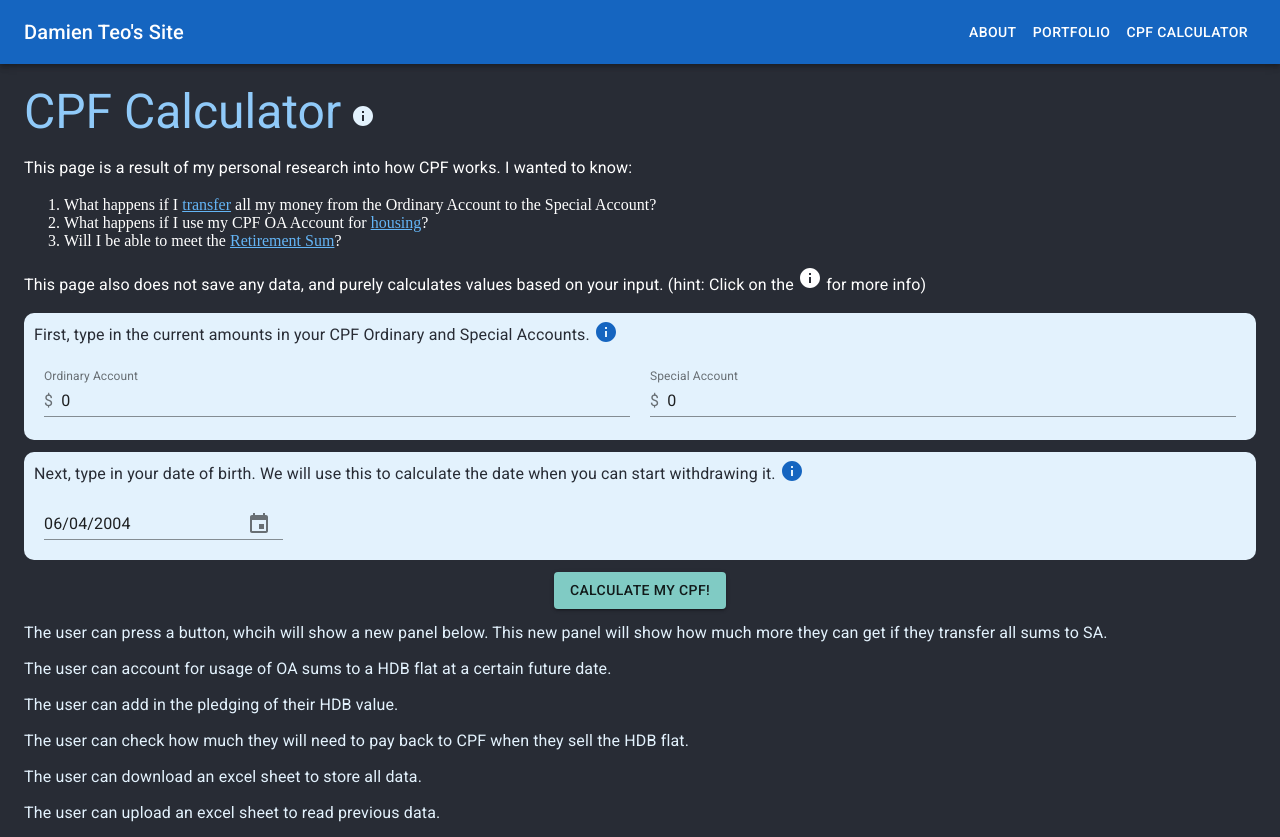
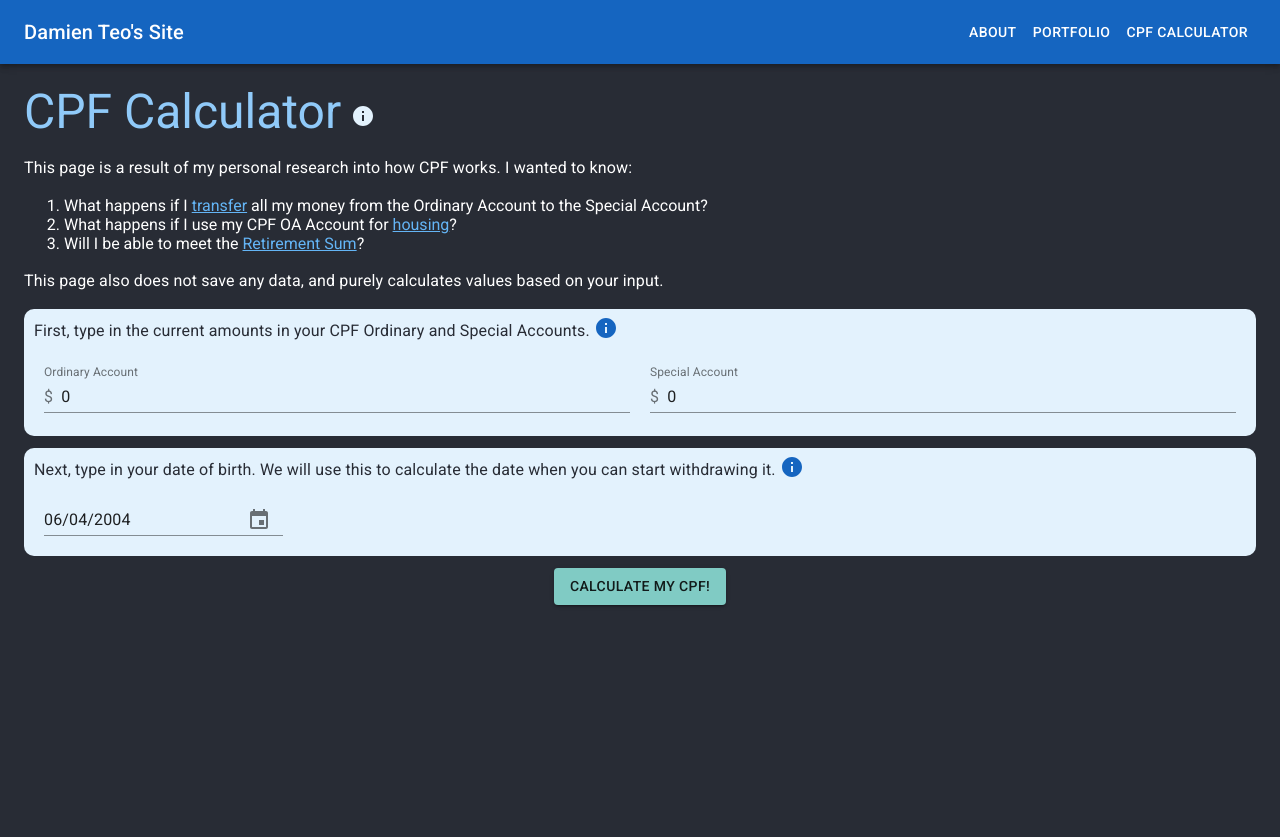
Before and after one commit to damienteo/my-app, a Next.js app: page /cpf-calculator in a window 1280 px wide. After the commit the page ends 800 px from the top, so only its background shows below. Built offline with nearby package versions, Linux system fonts and the light colour scheme.

Commit message:
Fix minor styling issues

```diff
--- a/components/views/cpfCalculator.jsx
+++ b/components/views/cpfCalculator.jsx
@@ -9,7 +9,6 @@ import {
 import { makeStyles } from '@material-ui/core/styles'
 import { Button, Grid, Snackbar, IconButton } from '@material-ui/core/'
 import CloseIcon from '@material-ui/icons/Close'
-import InfoIcon from '@material-ui/icons/Info'
 import { cyan, teal } from '@material-ui/core/colors/'
 
 import Layout from '../layout/layout'
@@ -23,7 +22,8 @@ import {
 } from '../common'
 
 import { calculateFutureValues, roundTo2Dec } from '../../utils/cpfCalculator'
-import { withdrawalAge, payoutAge } from '../../constants'
+import { getYearsAndMonths } from '../../utils/utils'
+import { cpfAccounts, withdrawalAge, payoutAge } from '../../constants'
 
 const useStyles = makeStyles((theme) => ({
   headerWrapper: {
@@ -41,6 +41,7 @@ const useStyles = makeStyles((theme) => ({
       margin: `${theme.spacing(1)}px 0`,
     },
   },
+  listWrapper: { fontFamily: '"Roboto", "Helvetica", "Arial", sans-serif' },
   paragraph: {
     margin: `0 0 ${theme.spacing(1.5)}px`,
     color: '#282c35',
@@ -58,34 +59,13 @@ const useStyles = makeStyles((theme) => ({
       backgroundColor: cyan[200],
     },
   },
+  bottomPlaceholder: {
+    height: `${theme.spacing(5)}px`,
+  },
 }))
-
-const cpfAccounts = [
-  {
-    label: 'Ordinary Account',
-    field: 'ordinaryAccount',
-  },
-  {
-    label: 'Special Account',
-    field: 'specialAccount',
-  },
-]
 
 const minDate = moment().subtract(withdrawalAge, 'y')
 const maxDate = moment().subtract(16, 'y')
-
-const getYearsAndMonths = (value) => {
-  const months = value % 12
-  const years = (value - months) / 12
-
-  if (years === 0 && months === 1) return `${months} month`
-
-  if (years === 0) return `${months} months`
-
-  if (months === 1) return `${years} years and ${months} month`
-
-  return `${years} years and ${months} months`
-}
 
 const CPFCalculatorPage = () => {
   const classes = useStyles()
@@ -184,6 +164,7 @@ const CPFCalculatorPage = () => {
           This page is a result of my personal research into how CPF works. I
           wanted to know:
         </Paragraph>
+        <div className={classes.listWrapper}>
           <ol>
             <li>
               What happens if I{' '}
@@ -210,12 +191,10 @@ const CPFCalculatorPage = () => {
               ?
             </li>
           </ol>
+        </div>
         <Paragraph className={classes.introduction}>
           This page also does not save any data, and purely calculates values
-          based on your input.{' '}
-          <span>
-            (hint: Click on the <InfoIcon /> for more info)
-          </span>
+          based on your input.
         </Paragraph>
 
         {/* User Input */}
@@ -307,9 +286,7 @@ const CPFCalculatorPage = () => {
             </Paragraph>
             <Paragraph className={classes.paragraph}>
               CPF interest is computed monthly. It is then credited to your
-              respective accounts and compounded annually. CPF interest earned
-              in 2019 will be credited to members’ CPF accounts by the end of 1
-              January 2020.
+              respective accounts and compounded annually.
               <InfoPopup title="How interest is paid">
                 <Paragraph className={classes.paragraph}>
                   <ExternalLink
@@ -320,59 +297,59 @@ const CPFCalculatorPage = () => {
                 </Paragraph>
               </InfoPopup>
             </Paragraph>
-            <Paragraph className={classes.paragraph}>
-              Take into account bonus interest
+            {/* <Paragraph className={classes.paragraph}>
+              TODO: Take into account bonus interest
             </Paragraph>
             <Paragraph className={classes.paragraph}>
-              The FE will calculate for them how much is in their RA at the age
-              of 65.
+              TODO: Take into account monthly Contribution
             </Paragraph>
             <Paragraph className={classes.paragraph}>
-              The FE will calculate for them how much they can withdraw at the
-              age of 55.
+              TODO: The FE will calculate for them how much is in their RA at
+              the age of 65.
             </Paragraph>
             <Paragraph className={classes.paragraph}>
-              The FE will calculate for them how much they can withdraw at the
-              age of 65. (either with withdrawal or without withdrawal)
+              Possible: The FE will calculate for them how much they can
+              withdraw at the age of 55.
             </Paragraph>
             <Paragraph className={classes.paragraph}>
-              show impact on CPF life
-            </Paragraph>
+              Possible: The FE will calculate for them how much they can
+              withdraw at the age of 65. (either with withdrawal or without
+              withdrawal at 55)
+            </Paragraph> */}
           </Section>
         )}
 
-        <Paragraph>
+        {/* <Paragraph>
           The user can press a button, whcih will show a new panel below. This
           new panel will show how much more they can get if they transfer all
           sums to SA.
+        </Paragraph>
+        <Paragraph>
+          The user can see a breakdown of values month-on-month
+        </Paragraph>
+        <Paragraph>
+          The user can add in the pledging of their HDB value.
         </Paragraph>
         <Paragraph>
           The user can account for usage of OA sums to a HDB flat at a certain
           future date.
         </Paragraph>
         <Paragraph>
-          The user can add in the pledging of their HDB value.
-        </Paragraph>
-        <Paragraph>
           The user can check how much they will need to pay back to CPF when
           they sell the HDB flat.
-        </Paragraph>
-        <Paragraph>
-          The user can download an excel sheet to store all data.
-        </Paragraph>
-        <Paragraph>
-          The user can upload an excel sheet to read previous data.
-        </Paragraph>
+        </Paragraph> */}
+
+        <div className={classes.bottomPlaceholder} />
 
         <Snackbar
           anchorOrigin={{
             vertical: 'bottom',
-            horizontal: 'left',
+            horizontal: 'right',
           }}
           open={snackbarOpen}
-          autoHideDuration={2000}
+          autoHideDuration={1000}
           onClose={handleSnackbarClose}
-          message="Calculated!"
+          message="Success!"
           action={
             <IconButton
               size="small"
--- a/constants.js
+++ b/constants.js
@@ -2,6 +2,17 @@ export const navLinks = [
   { url: 'about', text: 'about' },
   { url: 'portfolio', text: 'portfolio' },
   { url: 'cpf-calculator', text: 'cpf calculator' },
+]
+
+export const cpfAccounts = [
+  {
+    label: 'Ordinary Account',
+    field: 'ordinaryAccount',
+  },
+  {
+    label: 'Special Account',
+    field: 'specialAccount',
+  },
 ]
 
 export const cpfValues = {
--- a/utils/cpfAccount.js
+++ b/utils/cpfAccount.js
@@ -1,5 +1,5 @@
 import { cpfValues, withdrawalAge, payoutAge } from '../constants'
-import { getAgeInMonths, roundTo2Dec } from './cpfCalculator'
+import { getAgeInMonths } from './cpfCalculator'
 
 const {
   baseRate,
@@ -12,6 +12,10 @@ const {
 
 const ordinaryInterestRate = ordinaryIR / 12
 const specialInterestRate = specialIR / 12
+
+const normalRound = (value) => {
+  return Math.floor(value * 100) / 100
+}
 
 export class CPFAccount {
   #ordinaryAccount
@@ -71,8 +75,8 @@ export class CPFAccount {
 
   get accountValues() {
     return {
-      ordinaryAccount: this.#ordinaryAccount,
-      specialAccount: this.#specialAccount,
+      ordinaryAccount: normalRound(this.#ordinaryAccount),
+      specialAccount: normalRound(this.#specialAccount),
       monthsTillWithdrawal: this.#monthsTillWithdrawal,
     }
   }
--- a/utils/cpfCalculator.js
+++ b/utils/cpfCalculator.js
@@ -52,6 +52,6 @@ export const calculateFutureValues = (values, selectedDate) => {
   newAccount.addInterestOverTime(remainingMonths)
 
   const data = newAccount.accountValues
-  console.log('data', data)
+
   return data
 }
--- /dev/null
+++ b/utils/utils.js
@@ -0,0 +1,12 @@
+export const getYearsAndMonths = (value) => {
+  const months = value % 12
+  const years = (value - months) / 12
+
+  if (years === 0 && months === 1) return `${months} month`
+
+  if (years === 0) return `${months} months`
+
+  if (months === 1) return `${years} years and ${months} month`
+
+  return `${years} years and ${months} months`
+}
```
Lines whose indentation alone changed are shown as unchanged.
